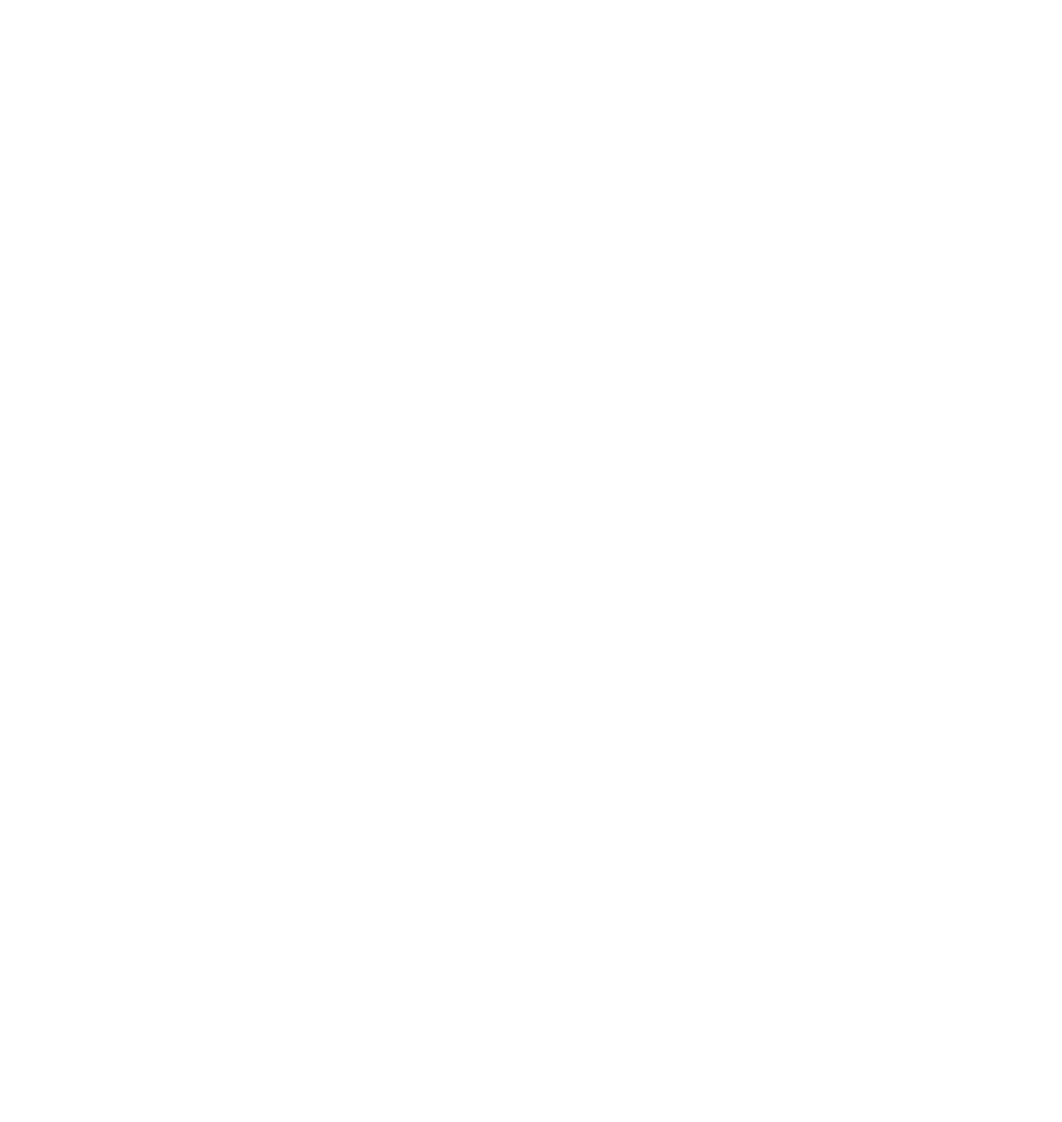
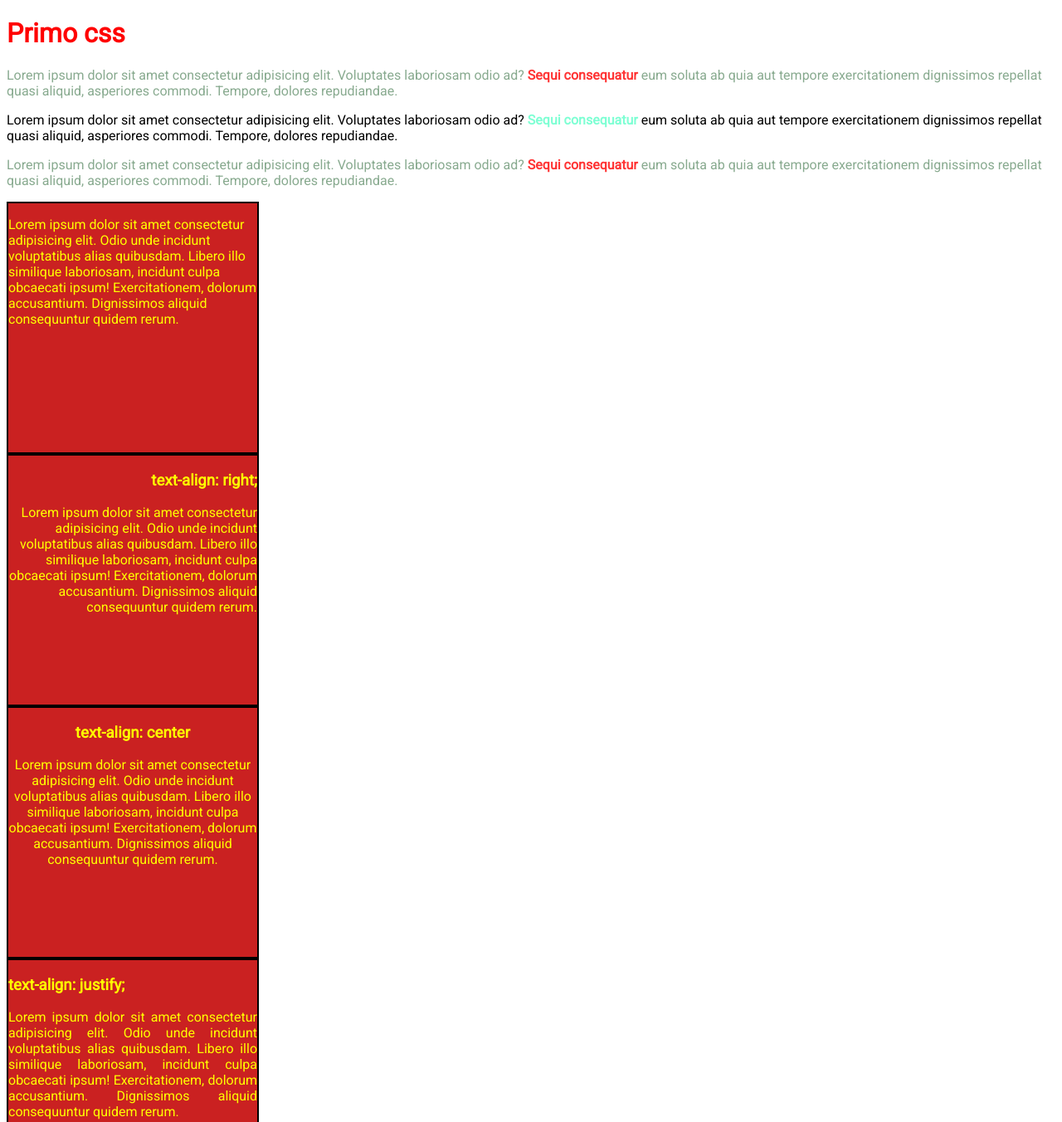
Before and after one commit to Stefano-Corradi-Boolean-75/primo-css-75, a plain HTML site: page index.html in a window 1280 px wide. Shown: the top 1352 px of the page at 83% size. Before the commit the page ends 800 px from the top, so only its background shows below. Drawn offline with Linux system fonts and the light colour scheme.

Commit message:
fine live coding

```diff
--- /dev/null
+++ b/css/style.css
@@ -0,0 +1,58 @@
+body{
+  font-family: 'Roboto', sans-serif;
+  /* di default il font è 16px */
+  font-size: 16px;
+}
+
+
+span{
+  color: rgba(255, 0, 0, 0.797);
+  /* il font-weight di default è 400
+    800 = bold
+  */
+  font-weight: 800;
+}
+
+
+#titolo-principale{
+  color: red;
+}
+
+.testo-pricipale{
+  color: rgba(18,85,32,.5);
+}
+
+.testo-secondario{
+  color: aquamarine;
+}
+
+.testo-destra{
+  text-align: right;
+}
+
+.testo-centrato{
+  text-align: center;
+}
+
+.testo-giustificato{
+  text-align: justify;
+}
+
+.box{
+  width: 300px;
+  height: 300px;
+  background-color: rgb(202, 33, 33);
+  color: yellow;
+  border: 2px solid #000;
+}
+
+.box-secondary{
+  background-color: rgba(202, 33, 33, 0.5);
+}
+
+.box-con-img{
+  background-image: url('../img/orsi.jpg');
+  background-size: cover;
+  background-position: center;
+  background-repeat: no-repeat;
+}
--- a/index.html
+++ b/index.html
@@ -4,9 +4,74 @@
   <meta charset="UTF-8">
   <meta http-equiv="X-UA-Compatible" content="IE=edge">
   <meta name="viewport" content="width=device-width, initial-scale=1.0">
+
+  <!-- importo google font (prima dei miei stili) -->
+  <link rel="preconnect" href="https://fonts.googleapis.com">
+<link rel="preconnect" href="https://fonts.gstatic.com" crossorigin>
+<link href="https://fonts.googleapis.com/css2?family=Roboto&display=swap" rel="stylesheet">
+
+  <!-- carico il file css separato -->
+  <link rel="stylesheet" href="css/style.css">
+
+  <!-- esempio di stile nella head della pagina -->
+  <style type="text/css">
+    /*#titolo-principale{
+      color: yellow;
+    }*/
+  </style>
+
+
   <title>Primo css</title>
 </head>
 <body>
 
+  <!-- di ID ne può essere presente solo uno per pagina con quel nome -->
+  <h1 id="titolo-principale" >Primo css</h1>
+
+  <!-- la stessa classe può essere utili<zata n volte per pagina -->
+  <p class="testo-pricipale">
+    Lorem ipsum dolor sit amet consectetur adipisicing elit. Voluptates laboriosam odio ad? <span>Sequi consequatur</span> eum soluta ab quia aut tempore exercitationem dignissimos repellat quasi aliquid, asperiores commodi. Tempore, dolores repudiandae.
+  </p>
+  <p >
+    Lorem ipsum dolor sit amet consectetur adipisicing elit. Voluptates laboriosam odio ad? <span class="testo-secondario">Sequi consequatur</span> eum soluta ab quia aut tempore exercitationem dignissimos repellat quasi aliquid, asperiores commodi. Tempore, dolores repudiandae.
+  </p>
+  <p class="testo-pricipale">
+    Lorem ipsum dolor sit amet consectetur adipisicing elit. Voluptates laboriosam odio ad? <span>Sequi consequatur</span> eum soluta ab quia aut tempore exercitationem dignissimos repellat quasi aliquid, asperiores commodi. Tempore, dolores repudiandae.
+  </p>
+
+  <div class="box">
+    <p>
+      Lorem ipsum dolor sit amet consectetur adipisicing elit. Odio unde incidunt voluptatibus alias quibusdam. Libero illo similique laboriosam, incidunt culpa obcaecati ipsum! Exercitationem, dolorum accusantium. Dignissimos aliquid consequuntur quidem rerum.
+    </p>
+  </div>
+
+  <div class="box testo-destra">
+    <h3>text-align: right;</h3>
+    <p>
+      Lorem ipsum dolor sit amet consectetur adipisicing elit. Odio unde incidunt voluptatibus alias quibusdam. Libero illo similique laboriosam, incidunt culpa obcaecati ipsum! Exercitationem, dolorum accusantium. Dignissimos aliquid consequuntur quidem rerum.
+    </p>
+  </div>
+
+  <div class="box testo-centrato">
+    <h3>text-align: center</h3>
+    <p>
+      Lorem ipsum dolor sit amet consectetur adipisicing elit. Odio unde incidunt voluptatibus alias quibusdam. Libero illo similique laboriosam, incidunt culpa obcaecati ipsum! Exercitationem, dolorum accusantium. Dignissimos aliquid consequuntur quidem rerum.
+    </p>
+  </div>
+
+  <div class="box testo-giustificato">
+    <h3>text-align: justify;</h3>
+    <p>Lorem ipsum dolor sit amet consectetur adipisicing elit. Odio unde incidunt voluptatibus alias quibusdam. Libero illo similique laboriosam, incidunt culpa obcaecati ipsum! Exercitationem, dolorum accusantium. Dignissimos aliquid consequuntur quidem rerum.</p>
+  </div>
+
+  <div class="box box-secondary">
+
+    <p>Lorem ipsum dolor sit amet consectetur adipisicing elit. Odio unde incidunt voluptatibus alias quibusdam. Libero illo similique laboriosam, incidunt culpa obcaecati ipsum! Exercitationem, dolorum accusantium. Dignissimos aliquid consequuntur quidem rerum.</p>
+  </div>
+
+  <div class="box box-con-img">
+    <p>Lorem ipsum dolor sit amet consectetur adipisicing elit. Odio unde incidunt voluptatibus alias quibusdam. Libero illo similique laboriosam, incidunt culpa obcaecati ipsum! Exercitationem, dolorum accusantium. Dignissimos aliquid consequuntur quidem rerum.</p>
+  </div>
+
 </body>
 </html>
```
Also changed, not shown: img/orsi.jpg (added), 1 other file.
